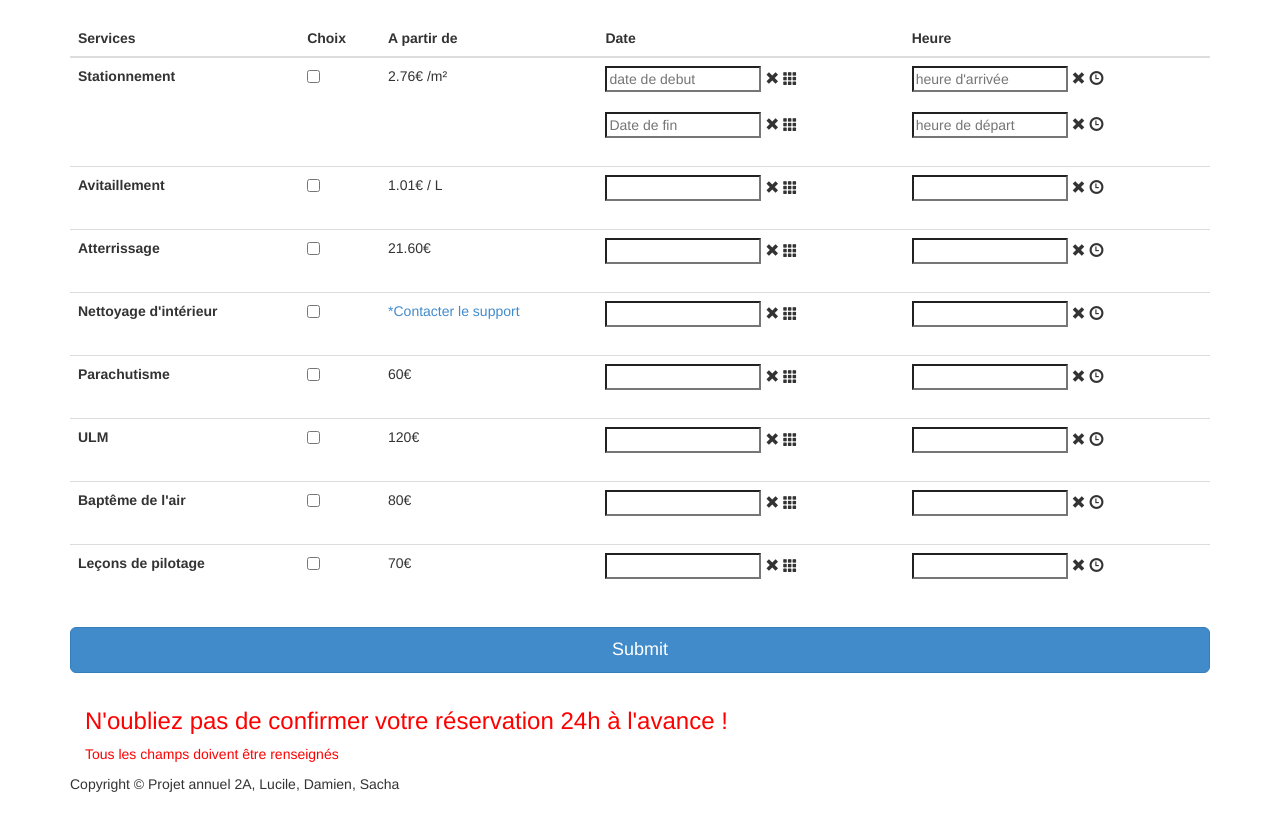
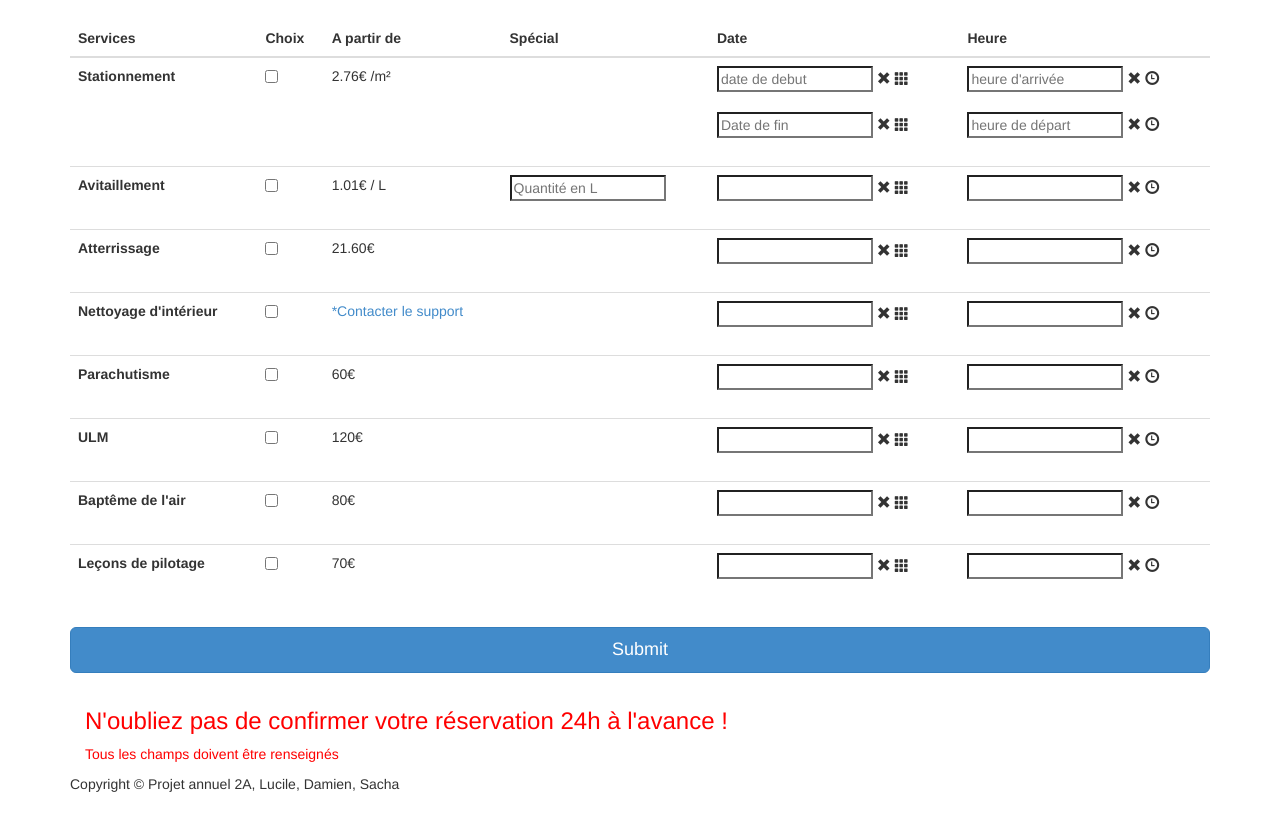
Before and after one commit to lukile/projetAnnuel, a PHP site: page /projects/reservation.php in a window 1280 px wide. Shown: the part 296-1135 px from the top of the page. Run offline with PHP 8.4, Linux system fonts and the light colour scheme.

Commit message:
ajout de la quantité avitaillement

```diff
--- a/reservation.php
+++ b/reservation.php
@@ -86,6 +86,7 @@ include "createReservations.php";
             <th>Services</th>
             <th>Choix</th>
             <th>A partir de</th>
+            <th>Spécial</th>
             <th>Date</th>
             <th>Heure</th>
         </tr>
@@ -102,6 +103,12 @@ include "createReservations.php";
                 </fieldset>
             </td>
             <td>2.76€ /m²</td>
+            <td>
+            <div class="control-group">
+                <div>
+                    <input size="16" type="hidden" value="" placeholder="">
+                </div>
+             </td>
             <td>
             <div class="control-group">
                 <div class="controls input-append date form_date" data-date="" data-date-format="dd-mm-yyyy" data-link-field="dtp_input2" data-link-format="dd-mm-yyyy">
@@ -149,6 +156,12 @@ include "createReservations.php";
             </td>
             <td>1.01€ / L</td>
             <td>
+            <div class="control-group">
+                <div>
+                    <input size="16" type="text" value="" placeholder="Quantité en L" name="qteFuel" id="qteFuel">
+                </div>
+             </td>
+            <td>
                 <div class="control-group">
                 <div class="controls input-append date form_date" data-date="" data-date-format="dd-mm-yyyy" data-link-field="dtp_input2" data-link-format="dd-mm-yyyy">
                     <input size="16" type="text" value="" readonly name="aviDate" id="aviDate">
@@ -183,6 +196,12 @@ include "createReservations.php";
             </td>
             <td>21.60€</td>
             <td>
+            <div class="control-group">
+                <div>
+                    <input size="16" type="hidden" value="" placeholder="">
+                </div>
+             </td>
+            <td>
                 <div class="control-group">
                 <div class="controls input-append date form_date" data-date="" data-date-format="dd-mm-yyyy" data-link-field="dtp_input2" data-link-format="dd-mm-yyyy">
                     <input size="16" type="text" value="" readonly name="attDate" id="attDate">
@@ -216,6 +235,12 @@ include "createReservations.php";
             </td>
             <td><a href="contact.php">*Contacter le support</td>
             <td>
+            <div class="control-group">
+                <div>
+                    <input size="16" type="hidden" value="" placeholder="">
+                </div>
+             </td>
+            <td>
                 <div class="control-group">
                 <div class="controls input-append date form_date" data-date="" data-date-format="dd-mm-yyyy" data-link-field="dtp_input2" data-link-format="dd-mm-yyyy">
                     <input size="16" type="text" value="" readonly name="netDate" id="netDate">
@@ -247,6 +272,12 @@ include "createReservations.php";
                 </fieldset>
             </td>
             <td>60€</td>
+            <td>
+            <div class="control-group">
+                <div>
+                    <input size="16" type="hidden" value="" placeholder="">
+                </div>
+             </td>
             <td>
                 <div class="control-group">
                 <div class="controls input-append date form_date" data-date="" data-date-format="dd-mm-yyyy" data-link-field="dtp_input2" data-link-format="dd-mm-yyyy">
@@ -280,6 +311,12 @@ include "createReservations.php";
             </td>
             <td>120€</td>
             <td>
+            <div class="control-group">
+                <div>
+                    <input size="16" type="hidden" value="" placeholder="">
+                </div>
+             </td>
+            <td>
                 <div class="control-group">
                 <div class="controls input-append date form_date" data-date="" data-date-format="dd-mm-yyyy" data-link-field="dtp_input2" data-link-format="dd-mm-yyyy">
                     <input size="16" type="text" value="" readonly name="ulmDate" id="ulmDate">
@@ -312,6 +349,12 @@ include "createReservations.php";
             </td>
             <td>80€</td>
             <td>
+            <div class="control-group">
+                <div>
+                    <input size="16" type="hidden" value="" placeholder="">
+                </div>
+             </td>
+            <td>
                <div class="control-group">
                 <div class="controls input-append date form_date" data-date="" data-date-format="dd-mm-yyyy" data-link-field="dtp_input2" data-link-format="dd-mm-yyyy">
                     <input size="16" type="text" value="" readonly name="baptDate" id="baptDate">
@@ -343,6 +386,12 @@ include "createReservations.php";
                 </fieldset>
             </td>
             <td>70€</td>
+            <td>
+            <div class="control-group">
+                <div>
+                    <input size="16" type="hidden" value="" placeholder="">
+                </div>
+             </td>
             <td>
                <div class="control-group">
                 <div class="controls input-append date form_date" data-date="" data-date-format="dd-mm-yyyy" data-link-field="dtp_input2" data-link-format="dd-mm-yyyy">
```
